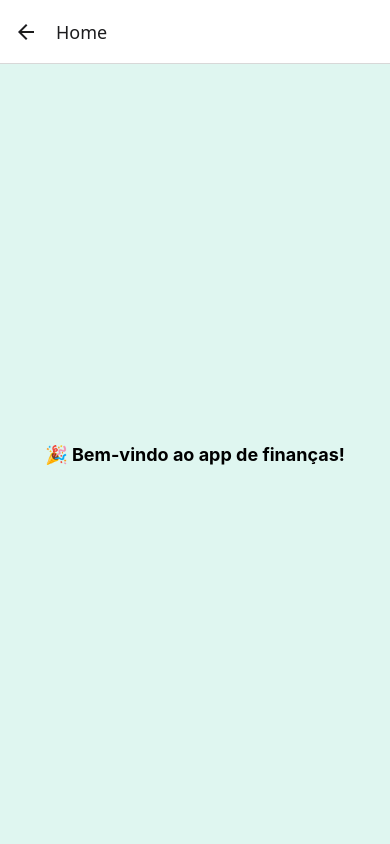
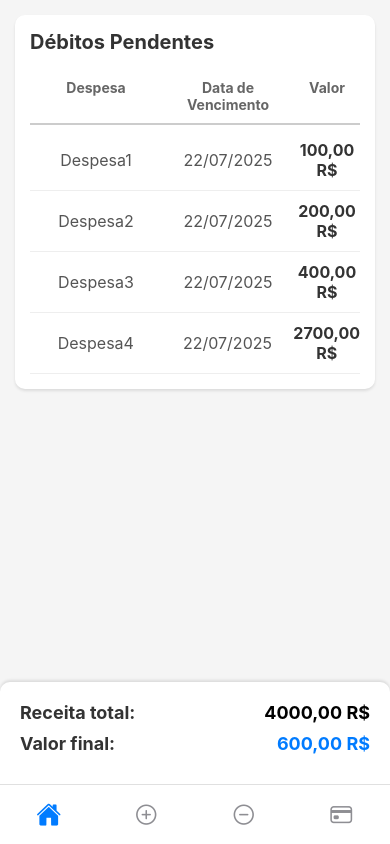
Before and after one commit to leomacedo2/app-financas-pessoais-simples, a React Native app: screen /Login in a window 390 px wide. Both pictures are taken after a click on the button "ENTRAR". Built offline with nearby package versions, Linux system fonts and the light colour scheme.

Commit message:
feat: Criada a primeira tela de homescreen com valores de exemplos.

```diff
--- a/App.js
+++ b/App.js
@@ -1,19 +1,73 @@
+// App.js
 import React from 'react';
 import { NavigationContainer } from '@react-navigation/native';
 import { createNativeStackNavigator } from '@react-navigation/native-stack';
+import { createBottomTabNavigator } from '@react-navigation/bottom-tabs';
+import { Ionicons } from '@expo/vector-icons';
+// Importe SafeAreaProvider e useSafeAreaInsets
+import { SafeAreaProvider, useSafeAreaInsets } from 'react-native-safe-area-context';
 
 import LoginScreen from './screens/LoginScreen';
 import HomeScreen from './screens/HomeScreen';
 
 const Stack = createNativeStackNavigator();
+const Tab = createBottomTabNavigator();
+
+// Componente que define as abas do rodapé
+function HomeTabs() {
+  const insets = useSafeAreaInsets(); // Use o hook para obter as margens seguras
+
+  return (
+    <Tab.Navigator
+      screenOptions={({ route }) => ({
+        headerShown: false, // Esconde o cabeçalho das telas dentro das abas
+        tabBarIcon: ({ focused, color, size }) => {
+          let iconName;
+
+          if (route.name === 'Início') {
+            iconName = focused ? 'home' : 'home-outline';
+          } else if (route.name === 'Receita') {
+            iconName = focused ? 'add-circle' : 'add-circle-outline';
+          } else if (route.name === 'Despesa') {
+            iconName = focused ? 'remove-circle' : 'remove-circle-outline';
+          } else if (route.name === 'Cartão') {
+            iconName = focused ? 'card' : 'card-outline';
+          }
+
+          return <Ionicons name={iconName} size={size} color={color} />;
+        },
+        tabBarActiveTintColor: '#007bff',
+        tabBarInactiveTintColor: '#8e8e93',
+        tabBarStyle: {
+          height: 60 + insets.bottom, // Ajusta a altura com base na margem inferior segura
+          paddingBottom: insets.bottom > 0 ? insets.bottom : 10, // Adiciona padding inferior se houver insets, senão um padrão
+          paddingTop: 10,
+          backgroundColor: '#ffffff',
+          borderTopWidth: 1,
+          borderTopColor: '#e0e0e0',
+        },
+        tabBarLabelStyle: {
+          fontSize: 12,
+        },
+      })}
+    >
+      <Tab.Screen name="Início" component={HomeScreen} />
+      <Tab.Screen name="Receita" component={HomeScreen} />
+      <Tab.Screen name="Despesa" component={HomeScreen} />
+      <Tab.Screen name="Cartão" component={HomeScreen} />
+    </Tab.Navigator>
+  );
+}
 
 export default function App() {
   return (
-    <NavigationContainer>
-      <Stack.Navigator initialRouteName="Login">
-        <Stack.Screen name="Login" component={LoginScreen} />
-        <Stack.Screen name="Home" component={HomeScreen} />
-      </Stack.Navigator>
-    </NavigationContainer>
+    <SafeAreaProvider> {/* Envolva todo o seu app com SafeAreaProvider */}
+      <NavigationContainer>
+        <Stack.Navigator initialRouteName="Login">
+          <Stack.Screen name="Login" component={LoginScreen} options={{ headerShown: false }} />
+          <Stack.Screen name="Home" component={HomeTabs} options={{ headerShown: false }} />
+        </Stack.Navigator>
+      </NavigationContainer>
+    </SafeAreaProvider>
   );
 }
--- a/package.json
+++ b/package.json
@@ -19,7 +19,7 @@
     "react-native-gesture-handler": "~2.24.0",
     "react-native-pager-view": "6.7.1",
     "react-native-reanimated": "~3.17.4",
-    "react-native-safe-area-context": "^5.4.0",
+    "react-native-safe-area-context": "5.4.0",
     "react-native-screens": "~4.11.1",
     "react-native-vector-icons": "^10.2.0"
   },
--- a/screens/HomeScreen.js
+++ b/screens/HomeScreen.js
@@ -1,11 +1,70 @@
 // screens/HomeScreen.js
-import React from 'react';
-import { View, Text, StyleSheet } from 'react-native';
+import React, { useState, useEffect } from 'react';
+import { View, Text, StyleSheet, ScrollView } from 'react-native';
 
 export default function HomeScreen() {
+  // Definindo o estado para a receita total e os itens de débito
+  const [receitaTotal, setReceitaTotal] = useState(4000); // Exemplo de receita total
+  const [debitItems, setDebitItems] = useState([
+    { id: 'd1', description: 'Despesa1', dueDate: '22/07/2025', value: 100 },
+    { id: 'd2', description: 'Despesa2', dueDate: '22/07/2025', value: 200 },
+    { id: 'd3', description: 'Despesa3', dueDate: '22/07/2025', value: 400 },
+    { id: 'd4', description: 'Despesa4', dueDate: '22/07/2025', value: 2700 },
+    // Ainda são exemplos, ainda vou programar a adição de debitos
+  ]);
+
+  // Calcula a soma total das despesas
+  const totalDespesas = debitItems.reduce((sum, item) => sum + item.value, 0);
+
+  // Calcula o valor final
+  const valorFinal = receitaTotal - totalDespesas;
+
+  // useEffect para simular o carregamento de dados ou atualizações futuras
+  useEffect(() => {
+    // Parte para buscar dados de uma API ou de um armazenamento local.
+    // Por enquanto, estou usando valores fixos.
+  }, []);
+
   return (
     <View style={styles.container}>
-      <Text style={styles.texto}>🎉 Bem-vindo ao app de finanças!</Text>
+      {/* Área de conteúdo principal rolável */}
+      <ScrollView contentContainerStyle={styles.scrollContent}>
+        {/* Seção de Débitos */}
+        <View style={styles.section}>
+          <Text style={styles.sectionTitle}>Débitos Pendentes</Text>
+
+          {/* Cabeçalho da Tabela */}
+          <View style={styles.tableHeader}>
+            <Text style={[styles.headerText, styles.descriptionColumn]}>Despesa</Text>
+            <Text style={[styles.headerText, styles.dateColumn]}>Data de Vencimento</Text>
+            <Text style={[styles.headerText, styles.valueColumn]}>Valor</Text>
+          </View>
+
+          {/* Itens da Tabela */}
+          {debitItems.map((item) => (
+            <View key={item.id} style={styles.debitItemRow}>
+              <Text style={[styles.debitText, styles.descriptionColumn]}>{item.description}</Text>
+              <Text style={[styles.debitText, styles.dateColumn]}>{item.dueDate}</Text>
+              <Text style={[styles.debitValue, styles.valueColumn]}>{item.value.toFixed(2).replace('.', ',')} R$</Text>
+            </View>
+          ))}
+        </View>
+      </ScrollView>
+
+      {/* Seção de Resumo (Receita Total e Valor Final) - Fixa na parte inferior */}
+      <View style={styles.summaryContainer}>
+        <View style={styles.summaryRow}>
+          <Text style={styles.summaryLabel}>Receita total:</Text>
+          <Text style={styles.summaryValue}>{receitaTotal.toFixed(2).replace('.', ',')} R$</Text>
+        </View>
+        <View style={styles.summaryRow}>
+          <Text style={styles.summaryLabel}>Valor final:</Text>
+          {/* Aplica cor vermelha se o valor final for negativo, azul se for positivo */}
+          <Text style={[styles.summaryValue, valorFinal < 0 ? styles.negativeValue : styles.positiveValue]}>
+            {valorFinal.toFixed(2).replace('.', ',')} R$
+          </Text>
+        </View>
+      </View>
     </View>
   );
 }
@@ -13,12 +72,104 @@ export default function HomeScreen() {
 const styles = StyleSheet.create({
   container: {
     flex: 1,
-    backgroundColor: '#dff6f0',
+    backgroundColor: '#f5f5f5', // Fundo claro para a tela
+  },
+  scrollContent: {
+    flexGrow: 1, // Permite que o conteúdo se expanda e role
+    padding: 15,
+  },
+  section: {
+    backgroundColor: '#ffffff', // Fundo branco para as seções
+    borderRadius: 10,
+    padding: 15,
+    marginBottom: 15,
+    shadowColor: '#000', // Sombra para dar profundidade
+    shadowOffset: { width: 0, height: 2 },
+    shadowOpacity: 0.1,
+    shadowRadius: 3,
+    elevation: 3,
+    minHeight: 250, // Altura mínima para a seção de débitos
+  },
+  sectionTitle: {
+    fontSize: 20,
+    fontWeight: 'bold',
+    marginBottom: 15,
+    color: '#333',
+  },
+  // Estilos para o cabeçalho da tabela
+  tableHeader: {
+    flexDirection: 'row',
+    justifyContent: 'space-between',
+    paddingVertical: 10,
+    borderBottomWidth: 2,
+    borderBottomColor: '#ccc',
+    marginBottom: 5,
+  },
+  headerText: {
+    fontWeight: 'bold',
+    fontSize: 14,
+    color: '#666',
+    textAlign: 'center', // Centraliza o texto do cabeçalho
+  },
+  // Estilos para as linhas de débito
+  debitItemRow: {
+    flexDirection: 'row',
+    justifyContent: 'space-between',
     alignItems: 'center',
-    justifyContent: 'center',
+    paddingVertical: 10,
+    borderBottomWidth: 1,
+    borderBottomColor: '#eee',
   },
-  texto: {
+  debitText: {
+    fontSize: 16,
+    color: '#555',
+    textAlign: 'center', // Centraliza o texto do item
+  },
+  debitValue: {
+    fontSize: 16,
+    fontWeight: 'bold',
+    color: '#333',
+    textAlign: 'center', // Centraliza o texto do valor
+  },
+  // Estilos para controlar a largura das colunas
+  descriptionColumn: {
+    flex: 2, // Ocupa mais espaço
+  },
+  dateColumn: {
+    flex: 2, // Ocupa mais espaço
+  },
+  valueColumn: {
+    flex: 1, // Ocupa menos espaço
+  },
+  summaryContainer: {
+    backgroundColor: '#ffffff', // Fundo branco para a seção de resumo
+    borderTopLeftRadius: 10,
+    borderTopRightRadius: 10,
+    padding: 20,
+    shadowColor: '#000',
+    shadowOffset: { width: 0, height: -2 }, // Sombra para cima
+    shadowOpacity: 0.1,
+    shadowRadius: 3,
+    elevation: 5,
+  },
+  summaryRow: {
+    flexDirection: 'row',
+    justifyContent: 'space-between',
+    marginBottom: 10,
+  },
+  summaryLabel: {
+    fontSize: 18,
+    fontWeight: 'bold',
+    color: '#333',
+  },
+  summaryValue: {
     fontSize: 18,
     fontWeight: 'bold',
   },
+  negativeValue: {
+    color: 'red', // Cor para valor final negativo
+  },
+  positiveValue: {
+    color: '#007bff', // Cor para valor final positivo (azul)
+  },
 });
```
Also changed, not shown: 1 other file (tests, documents, lock files or other folders).
